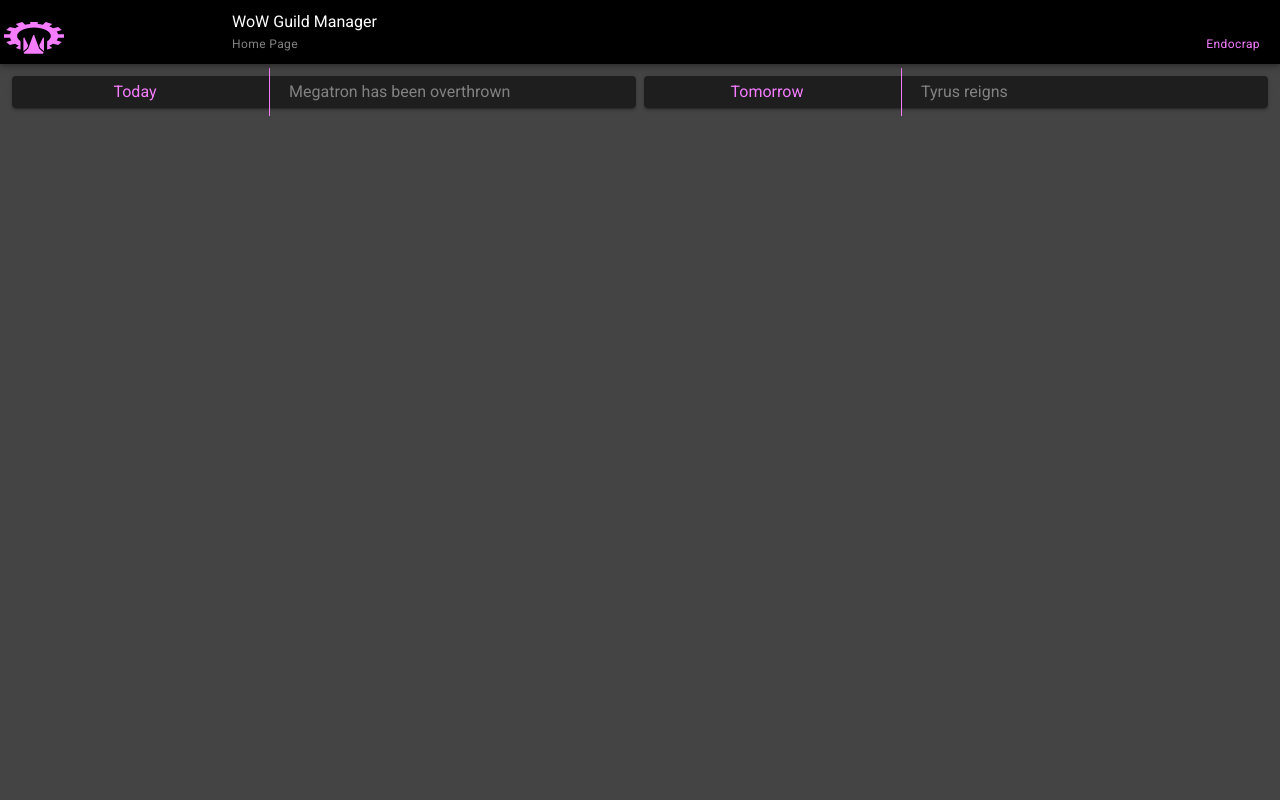
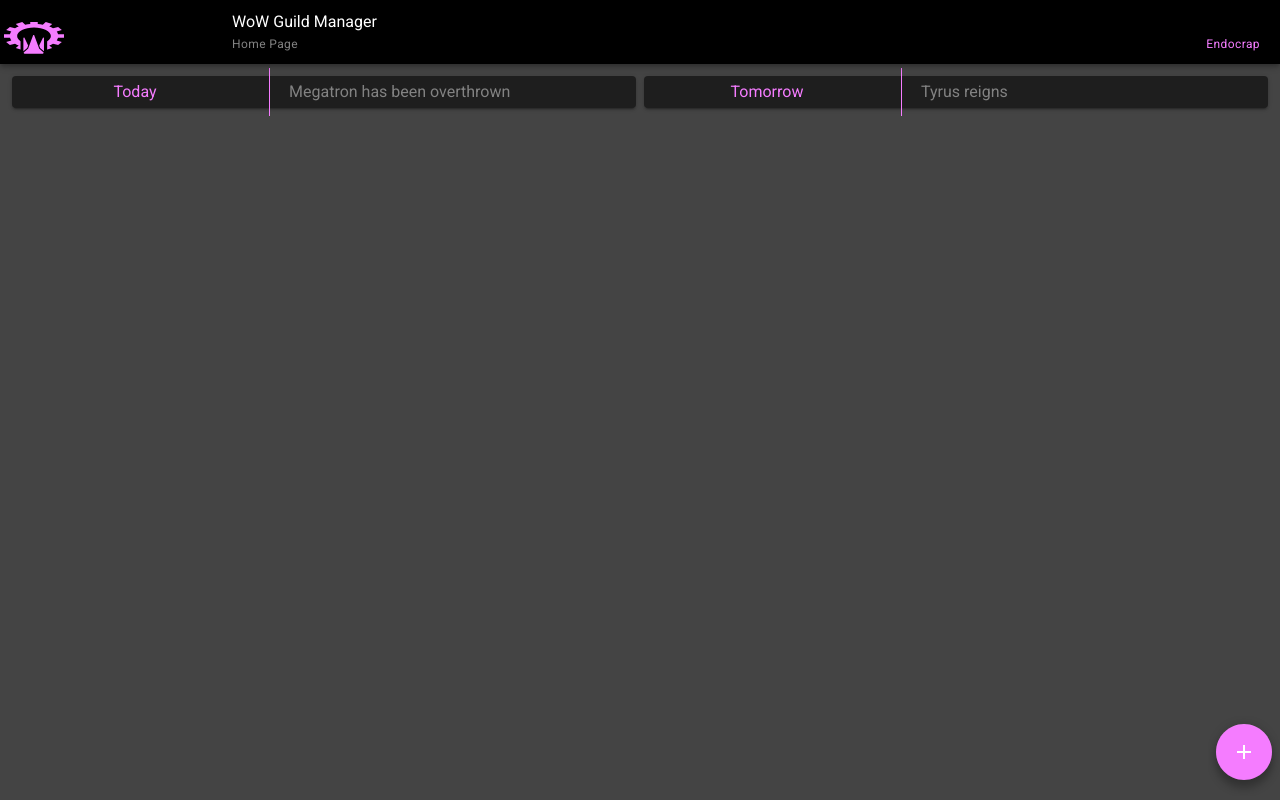
Before and after one commit to tyrusheebhammer/wow-guild-manager, a Vue app in the folder app/: page /announcements in a window 1280 px wide. Built offline with nearby package versions, Linux system fonts and the light colour scheme; what vuefire would draw is missing.

Commit message:
Added an AddButton, but doesn't always show

```diff
--- a/app/src/views/Announcements.vue
+++ b/app/src/views/Announcements.vue
@@ -56,12 +56,24 @@
           <v-card-text>
             <v-row>
               <v-col cols="12" sm="6" md="3">
-                <v-text-field id="titleEntry" label="Solo" placeholder="Title" v-model="announcements[selected].title" solo></v-text-field>
+                <v-text-field
+                  id="titleEntry"
+                  label="Solo"
+                  placeholder="Title"
+                  v-model="announcements[selected].title"
+                  solo
+                ></v-text-field>
               </v-col>
             </v-row>
             <v-row>
               <v-col cols="12" sm="6" md="3">
-                <v-text-field id="messageEntry" label="Solo" placeholder="Message" v-model="announcements[selected].subtitle" solo></v-text-field>
+                <v-text-field
+                  id="messageEntry"
+                  label="Solo"
+                  placeholder="Message"
+                  v-model="announcements[selected].subtitle"
+                  solo
+                ></v-text-field>
               </v-col>
             </v-row>
           </v-card-text>
@@ -107,6 +119,10 @@
         </v-card>
       </v-dialog>
     </v-row>
+
+    <div id="fab" data-toggle="modal">
+      <v-img src="src/assets/AddButton.svg" lazy-src="@/assets/AddButton.svg"></v-img>
+    </div>
   </v-container>
 </template>
 
@@ -171,4 +187,15 @@ export default {
 </script>
 
 <style>
+#fab {
+  position: fixed;
+  bottom: 4px;
+  right: 0px;
+  z-index: 999;
+}
+
+#fab:active {
+  transform: translateY(4px);
+  opacity: 0.8;
+}
 </style>
```
